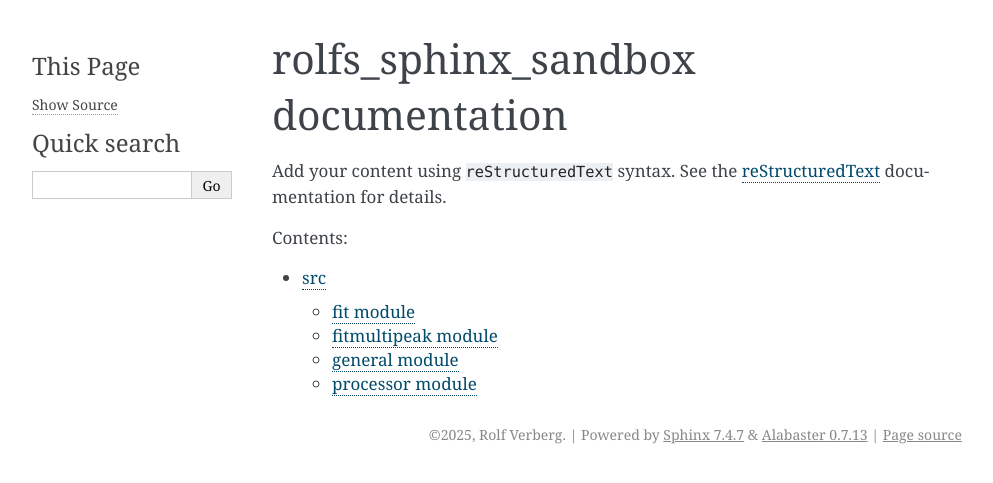
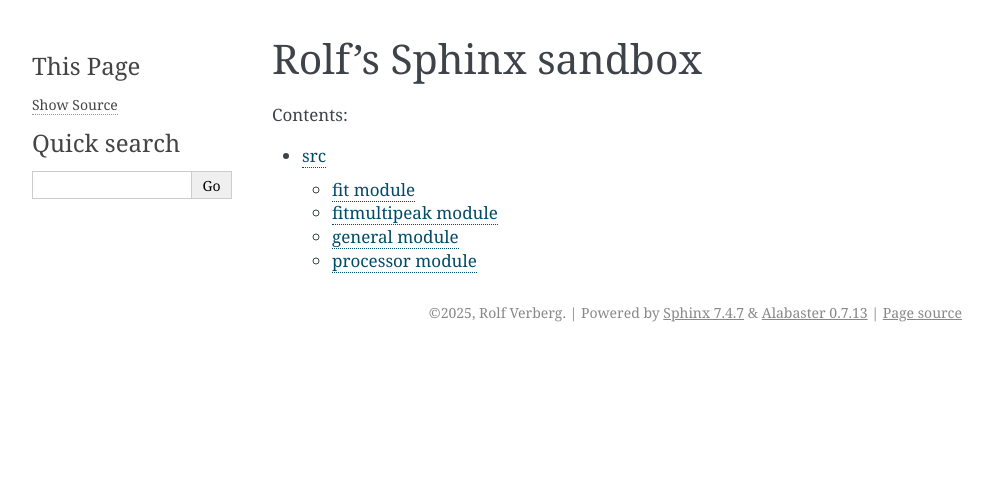
Before and after one commit to rolfverberg/rolfs_sphinx_sandbox, a Sphinx documentation site: the page built from docs/index.rst, in a window 1280 px wide. Shown: the top 483 px of the page, without its empty margins (148-1141 px from the left). Built offline with Sphinx 7.4.7, drawn with Linux system fonts in a browser that asks for light colours; pages that are not in the unit, such as notebooks, are missing from menus.

Commit message:
Update index.rst

```diff
--- a/docs/index.rst
+++ b/docs/index.rst
@@ -3,13 +3,10 @@
    You can adapt this file completely to your liking, but it should at least
    contain the root `toctree` directive.
 
-rolfs_sphinx_sandbox documentation
-==================================
+:orphan:
 
-Add your content using ``reStructuredText`` syntax. See the
-`reStructuredText <https://www.sphinx-doc.org/en/master/usage/restructuredtext/index.html>`_
-documentation for details.
-
+Rolf's Sphinx sandbox
+=====================
 
 .. toctree::
    :maxdepth: 2
```
